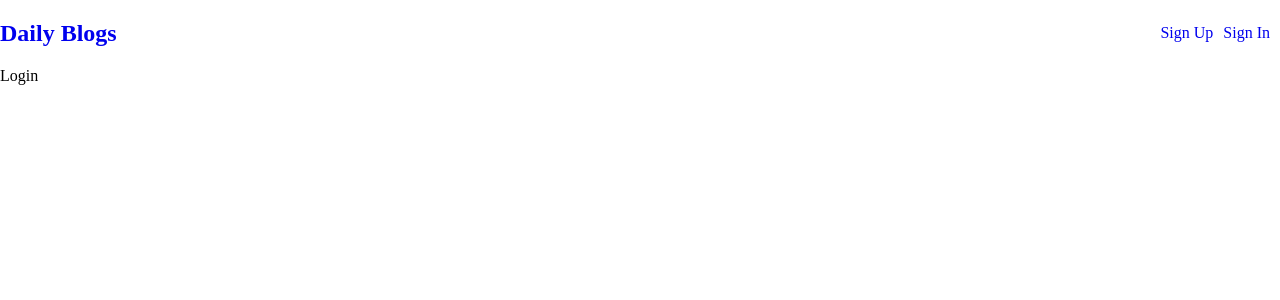
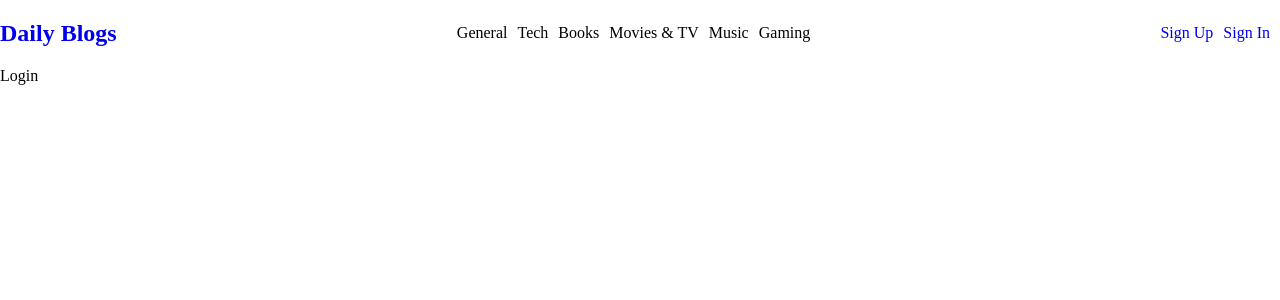
Before and after one commit to jcarroll1976/MyBlogFrontEnd, a React (Vite) app: page /login in a window 1280 px wide. Shown: the top 300 px of the page. Built offline with nearby package versions, Linux system fonts and the light colour scheme.

Commit message:
added categories for blog posts in navbar

```diff
--- a/src/components/Navbar.css
+++ b/src/components/Navbar.css
@@ -1,5 +1,10 @@
 li {
     list-style: none;
+    margin-right: 10px;
+}
+
+.category-list {
+    display: flex;
 }
 
 .navlink-div {
@@ -14,5 +19,5 @@ li {
 
 .navlink {
     text-decoration: none;
-    margin-right: 10px;
+
 }
--- a/src/components/Navbar.tsx
+++ b/src/components/Navbar.tsx
@@ -6,6 +6,15 @@ function Navbar() {
   return (
     <div className='navlink-div'>
         <Link className='navlink' to = "/"><h2>Daily Blogs</h2></Link>
+        <ul className='category-list'>
+            <li>General</li>
+            <li>Tech</li>
+            <li>Books</li>
+            <li>Movies & TV</li>
+            <li>Music</li>
+            <li>Gaming</li>
+
+        </ul>
         <ul className='navlink-list'>
             <Link className='navlink' to = "/signup"><li >Sign Up</li></Link>
             <Link className='navlink' to = "/login"><li >Sign In</li></Link>
```
